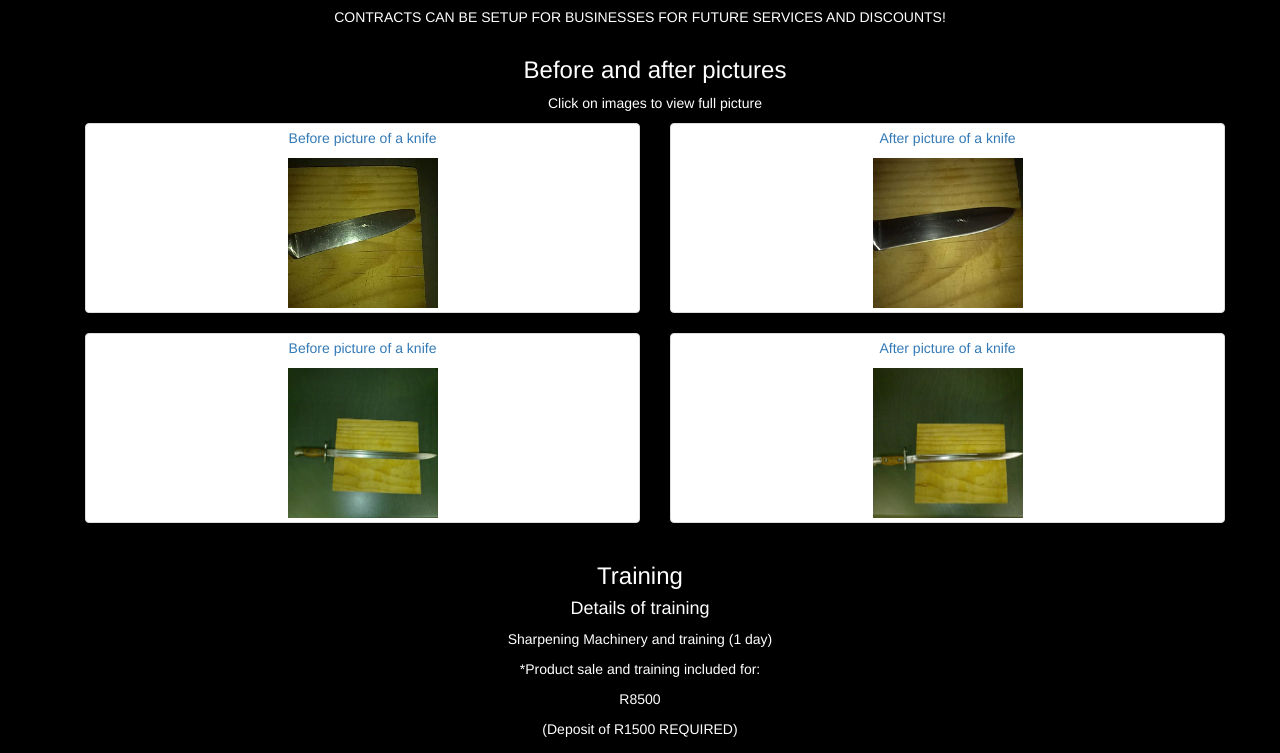
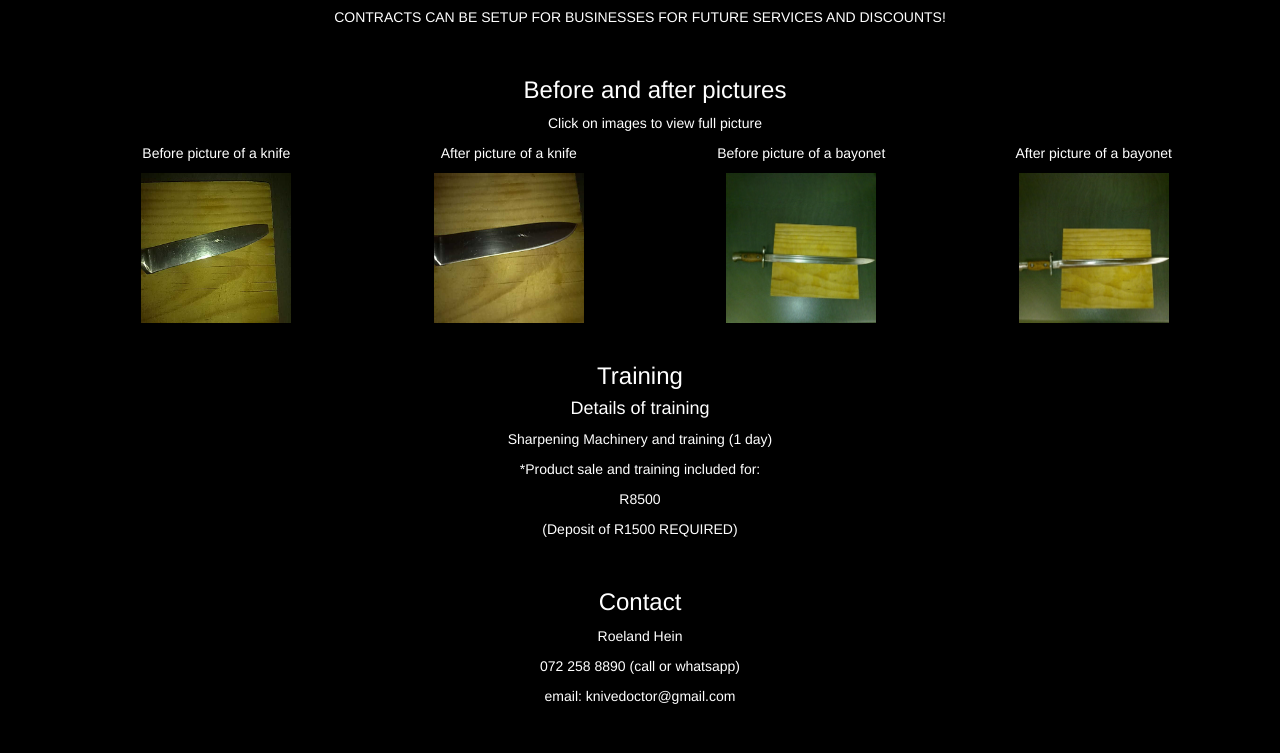
Before and after one commit to FredJEhlers/Blade_Doctor, a plain HTML site: page index.html in a window 1280 px wide. Shown: the part 925-1678 px from the top of the page. Drawn offline with Linux system fonts and the light colour scheme.

Commit message:
Done for today, Will continue tomorrow

```diff
--- a/css/home.css
+++ b/css/home.css
@@ -12,3 +12,8 @@ body {
   height: 160px;
   float: right;
 }
+
+.b_a_img {
+  display: inline;
+  margin: 5px;
+}
--- a/index.html
+++ b/index.html
@@ -12,10 +12,10 @@
 
     <body>
         <script src="js/bootstrap.min.js"></script>
-        <div class=" jumbotron text-center" style="color: black;">
+        <div class=" jumbotron text-center" style="background-color:transparent; !important">
             <img class="img-rounded" id="flag" src="images/Flag_of_germany.jpg" alt = "German flag">
-            <h1>Blade Doctor</h1>
-            <p>Professional German Blade-Sharpeing Service</p>
+            <h1 style="color: red">Blade Doctor</h1>
+            <p style="color: yellow">Professional German Blade-Sharpeing Service</p>
 
         </div>
         <div class="container text-center">
@@ -93,38 +93,41 @@
                 </div>
             </div>
 
+            </br>
+
             <div class="container">
                     <h3>Before and after pictures</h3>
                     <p>Click on images to view full picture</p>
-                    <div class="row">
-                        <div class="col-sm-6">
-                            <a href="images/knive_before.jpg" class="thumbnail">
-                                <p>Before picture of a knife</p>
+                    <div class="row" style="background-color:transparent; !important" >
+                        <div class="col-sm-3">
+                            <a href="images/knife_before.jpg" style="background-color:transparent; !important">
+                                <p style="color: white; !important">Before picture of a knife</p>
                                 <img src="images/knife_before.jpg" alt="knife before" style="width: 150px; height:150px">
                             </a>
                         </div>
-                        <div class="col-sm-6">
-                            <a href="images/knive_after.jpg" class="thumbnail">
-                                <p>After picture of a knife</p>
+                        <div class="col-sm-3" >
+                            <a href="images/knife_after.jpg" style="background-color:transparent; !important">
+                                <p style="color: white; !important">After picture of a knife</p>
                                 <img src="images/knife_after.jpg" alt="knife after" style="width: 150px; height:150px">
                             </a>
                         </div>
-                 </div>
-                 <div class="row">
-                        <div class="col-sm-6">
-                            <a href="images/bayonet_before.jpg" class="thumbnail">
-                                <p>Before picture of a knife</p>
+
+                        <div class="col-sm-3">
+                            <a href="images/bayonet_before.jpg" style="background-color:transparent; !important">
+                                <p style="color: white; !important">Before picture of a bayonet</p>
                                 <img src="images/bayonet_before.jpg" alt="bayonet before" style="width: 150px; height:150px">
                             </a>
                         </div>
-                        <div class="col-sm-6">
-                            <a href="images/bayonet_after.jpg" class="thumbnail">
-                                <p>After picture of a knife</p>
+                        <div class="col-sm-3" >
+                            <a href="images/bayonet_after.jpg" style="background-color:transparent; !important">
+                                <p style="color: white; !important">After picture of a bayonet</p>
                                 <img src="images/bayonet_after.jpg" alt="bayonet after" style="width: 150px; height:150px">
                             </a>
                         </div>
-                 </div>
+                    </div>
             </div>
+
+            </br>
 
             <div class="row">
                 <div class="col-sm-12">
@@ -137,6 +140,8 @@
                 </div>
             </div>
 
+            </br>
+
             <div class="row">
                 <div class="col-sm-12">
                     <h3>Contact</h3>
@@ -145,6 +150,8 @@
                     <p>email: knivedoctor@gmail.com</p>
                 </div>
             </div>
+
+            </br>
 
             <div class="row">
                 <div id="pageone" class="col-sm-12 ">
```
